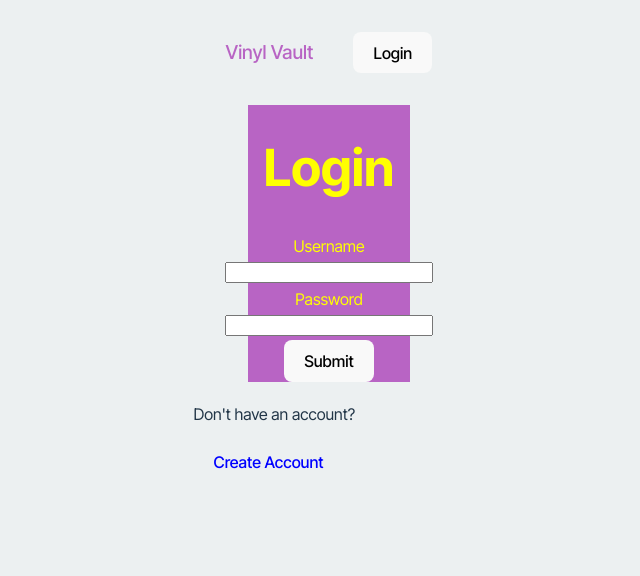
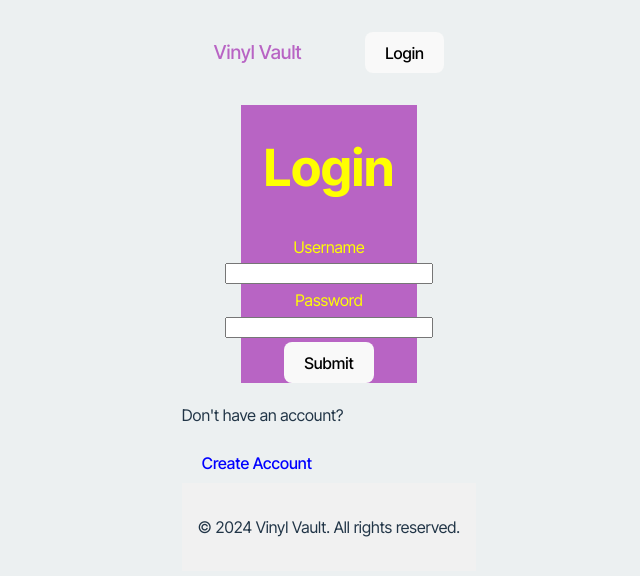
Before and after one commit to KatanaFinKoi/Vinyl-Vault, a React (Vite) app in the folder client/: page / in a window 1280 px wide. Shown: the top 576 px of the page, without its empty margins (311-951 px from the left). Built offline with nearby package versions, Linux system fonts and the light colour scheme.

Commit message:
fix typo

```diff
--- a/client/src/App.tsx
+++ b/client/src/App.tsx
@@ -30,7 +30,7 @@ function App() {
         <Route path="albumDetails" element={<AlbumDetails />} />
       </Route>
     </Routes>
-    <footer />
+    <Footer />
     </div>
   );
 }
```
